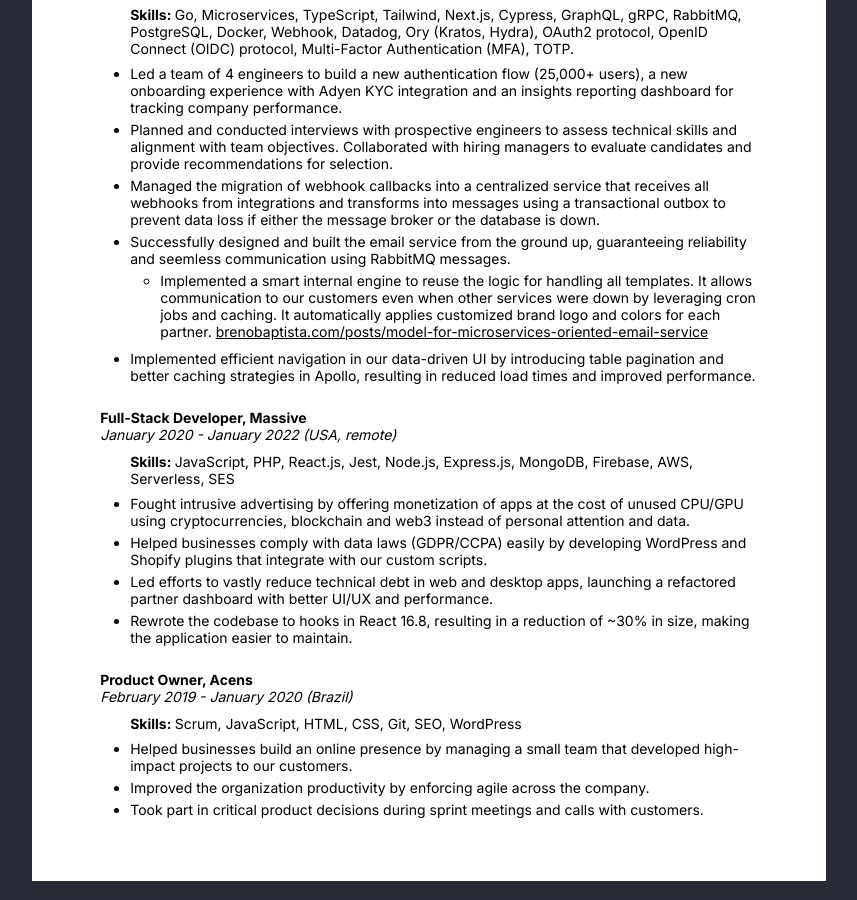
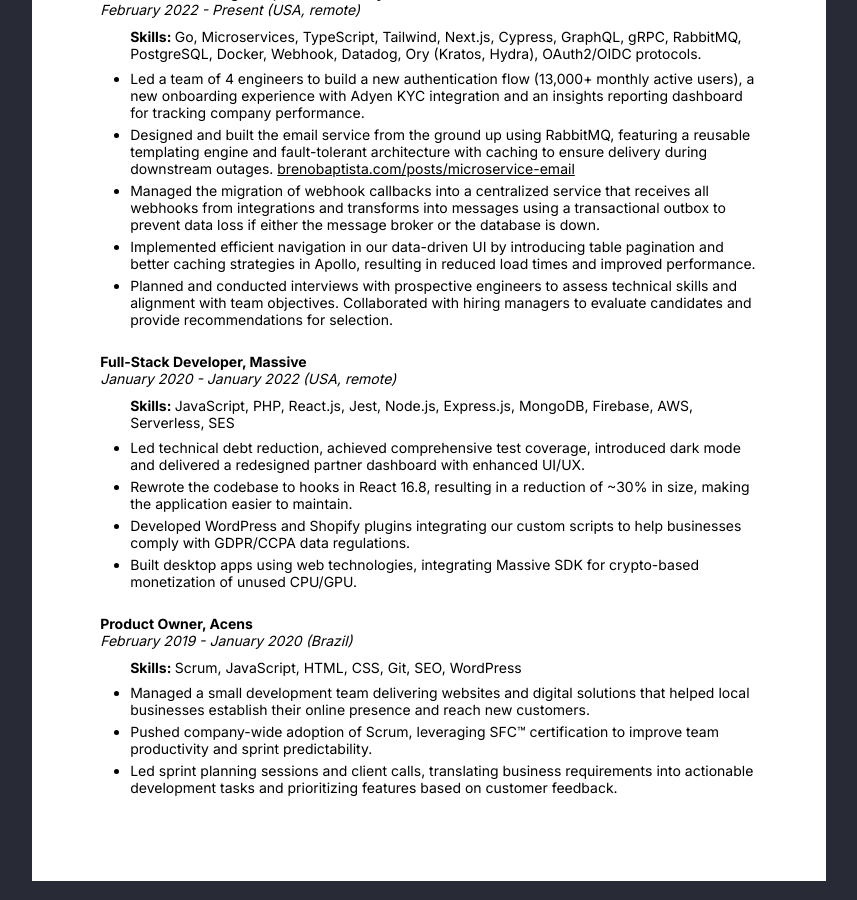
Before and after one commit to brenobaptista/blog, a Next.js app: page /resume in a window 1280 px wide. Shown: the part 260-1160 px from the top of the page, without its empty margins (211-1068 px from the left). Built offline with nearby package versions, Linux system fonts and the light colour scheme.

Commit message:
Update resume

```diff
--- a/src/pages/resume.tsx
+++ b/src/pages/resume.tsx
@@ -28,8 +28,8 @@ const Resume = () => (
           <Author>
             <h1>Breno Baptista</h1>
             <div>
-              Senior software engineer with bachelor’s degree in Computer
-              Science and 7+ years experience at high-growth early-stage
+              Senior software engineer with a bachelor’s degree in Computer
+              Science and 7+ years of experience at high-growth early-stage
               startups. SFC™.
             </div>
           </Author>
@@ -86,20 +86,26 @@ const Resume = () => (
               <span>
                 <b>Skills: </b>Go, Microservices, TypeScript, Tailwind, Next.js,
                 Cypress, GraphQL, gRPC, RabbitMQ, PostgreSQL, Docker, Webhook,
-                Datadog, Ory (Kratos, Hydra), OAuth2 protocol, OpenID Connect
-                (OIDC) protocol, Multi-Factor Authentication (MFA), TOTP.
+                Datadog, Ory (Kratos, Hydra), OAuth2/OIDC protocols.
               </span>
               <li>
                 Led a team of 4 engineers to build a new authentication flow
-                (25,000+ users), a new onboarding experience with Adyen KYC
-                integration and an insights reporting dashboard for tracking
-                company performance.
+                (13,000+ monthly active users), a new onboarding experience with
+                Adyen KYC integration and an insights reporting dashboard for
+                tracking company performance.
               </li>
               <li>
-                Planned and conducted interviews with prospective engineers to
-                assess technical skills and alignment with team objectives.
-                Collaborated with hiring managers to evaluate candidates and
-                provide recommendations for selection.
+                Designed and built the email service from the ground up using
+                RabbitMQ, featuring a reusable templating engine and
+                fault-tolerant architecture with caching to ensure delivery
+                during downstream outages.{' '}
+                <a
+                  href='https://www.brenobaptista.com/posts/microservice-email'
+                  target='_blank'
+                  rel='noreferrer noopener'
+                >
+                  brenobaptista.com/posts/microservice-email
+                </a>
               </li>
               <li>
                 Managed the migration of webhook callbacks into a centralized
@@ -108,31 +114,16 @@ const Resume = () => (
                 data loss if either the message broker or the database is down.
               </li>
               <li>
-                Successfully designed and built the email service from the
-                ground up, guaranteeing reliability and seemless communication
-                using RabbitMQ messages.
-                <ul>
-                  <li>
-                    Implemented a smart internal engine to reuse the logic for
-                    handling all templates. It allows communication to our
-                    customers even when other services were down by leveraging
-                    cron jobs and caching. It automatically applies customized
-                    brand logo and colors for each partner.{' '}
-                    <a
-                      href='https://www.brenobaptista.com/posts/model-for-microservices-oriented-email-service'
-                      target='_blank'
-                      rel='noreferrer noopener'
-                    >
-                      brenobaptista.com/posts/model-for-microservices-oriented-email-service
-                    </a>
-                  </li>
-                </ul>
-              </li>
-              <li>
                 Implemented efficient navigation in our data-driven UI by
                 introducing table pagination and better caching strategies in
                 Apollo, resulting in reduced load times and improved
                 performance.
+              </li>
+              <li>
+                Planned and conducted interviews with prospective engineers to
+                assess technical skills and alignment with team objectives.
+                Collaborated with hiring managers to evaluate candidates and
+                provide recommendations for selection.
               </li>
             </ul>
           </div>
@@ -145,24 +136,23 @@ const Resume = () => (
                 Express.js, MongoDB, Firebase, AWS, Serverless, SES
               </span>
               <li>
-                Fought intrusive advertising by offering monetization of apps at
-                the cost of unused CPU/GPU using cryptocurrencies, blockchain
-                and web3 instead of personal attention and data.
-              </li>
-              <li>
-                Helped businesses comply with data laws (GDPR/CCPA) easily by
-                developing WordPress and Shopify plugins that integrate with our
-                custom scripts.
-              </li>
-              <li>
-                Led efforts to vastly reduce technical debt in web and desktop
-                apps, launching a refactored partner dashboard with better UI/UX
-                and performance.
+                Led technical debt reduction, achieved comprehensive test
+                coverage, introduced dark mode and delivered a redesigned
+                partner dashboard with enhanced UI/UX.
               </li>
               <li>
                 Rewrote the codebase to hooks in React 16.8, resulting in a
                 reduction of ~30% in size, making the application easier to
                 maintain.
+              </li>
+              <li>
+                Developed WordPress and Shopify plugins integrating our custom
+                scripts to help businesses comply with GDPR/CCPA data
+                regulations.
+              </li>
+              <li>
+                Built desktop apps using web technologies, integrating Massive
+                SDK for crypto-based monetization of unused CPU/GPU.
               </li>
             </ul>
           </div>
@@ -174,16 +164,19 @@ const Resume = () => (
                 <b>Skills: </b>Scrum, JavaScript, HTML, CSS, Git, SEO, WordPress
               </span>
               <li>
-                Helped businesses build an online presence by managing a small
-                team that developed high-impact projects to our customers.
+                Managed a small development team delivering websites and digital
+                solutions that helped local businesses establish their online
+                presence and reach new customers.
               </li>
               <li>
-                Improved the organization productivity by enforcing agile across
-                the company.
+                Pushed company-wide adoption of Scrum, leveraging SFC™
+                certification to improve team productivity and sprint
+                predictability.
               </li>
               <li>
-                Took part in critical product decisions during sprint meetings
-                and calls with customers.
+                Led sprint planning sessions and client calls, translating
+                business requirements into actionable development tasks and
+                prioritizing features based on customer feedback.
               </li>
             </ul>
           </div>
--- a/src/styles/pages/Resume.ts
+++ b/src/styles/pages/Resume.ts
@@ -12,7 +12,7 @@ export const Page = styled.div`
   background: #ffffff;
   width: 210mm;
   height: 297mm;
-  padding: 16mm 18mm;
+  padding: 22mm 18mm;
 
   @media screen {
     margin: 5mm auto;
```
Also changed, not shown: src/posts/microservice-email.md (renamed from src/posts/model-for-microservices-oriented-email-service.md).
